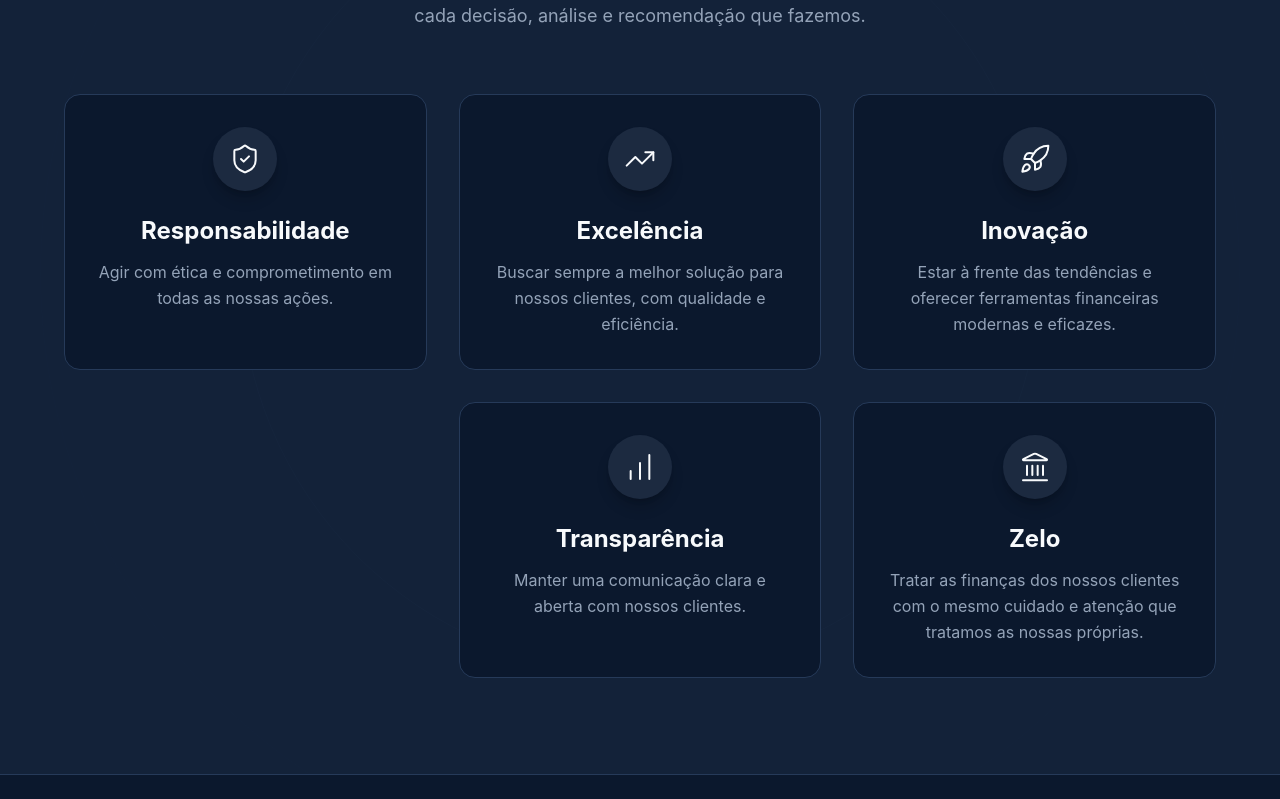
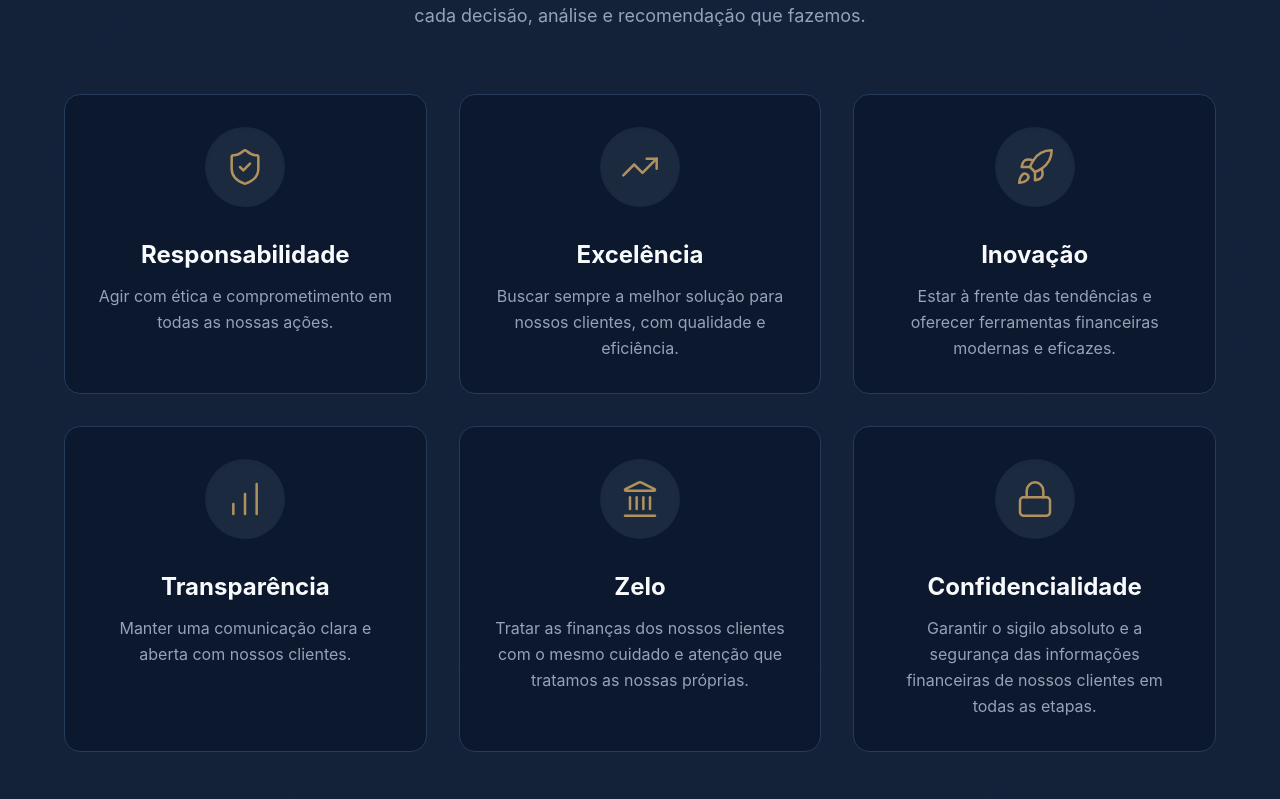
Before and after one commit to gomesalg-Alg/alg-finan-as-pessoais-aef4fpcfn, a React (Vite) app: page / in a window 1280 px wide. Shown: the part 2721-3520 px from the top of the page. Built offline with nearby package versions, Linux system fonts and the light colour scheme.

Commit message:
Refactor About page layout and values section

```diff
--- a/package.json
+++ b/package.json
@@ -46,6 +46,7 @@
     "@radix-ui/react-toggle": "^1.1.10",
     "@radix-ui/react-toggle-group": "^1.1.11",
     "@radix-ui/react-tooltip": "^1.2.8",
+    "@supabase/supabase-js": "^2.100.1",
     "@tailwindcss/aspect-ratio": "^0.4.2",
     "caniuse-lite": "^1.0.30001777",
     "class-variance-authority": "^0.7.1",
@@ -56,6 +57,7 @@
     "embla-carousel-react": "^8.6.0",
     "input-otp": "^1.4.2",
     "next-themes": "^0.4.6",
+    "pocketbase": "~0.26.8",
     "react": "^19.2.4",
     "react-day-picker": "^9.14.0",
     "react-dom": "^19.2.4",
--- a/src/components/home/Values.tsx
+++ b/src/components/home/Values.tsx
@@ -1,4 +1,4 @@
-import { ShieldCheck, TrendingUp, Rocket, BarChart, Landmark } from 'lucide-react'
+import { ShieldCheck, TrendingUp, Rocket, BarChart, Landmark, Lock } from 'lucide-react'
 
 const valuesList = [
   {
@@ -28,6 +28,12 @@ const valuesList = [
       'Tratar as finanças dos nossos clientes com o mesmo cuidado e atenção que tratamos as nossas próprias.',
     icon: Landmark,
   },
+  {
+    title: 'Confidencialidade',
+    description:
+      'Garantir o sigilo absoluto e a segurança das informações financeiras de nossos clientes em todas as etapas.',
+    icon: Lock,
+  },
 ]
 
 export function Values() {
@@ -53,13 +59,11 @@ export function Values() {
             return (
               <div
                 key={index}
-                className={`flex flex-col items-center text-center p-8 rounded-2xl bg-background hover:bg-secondary hover:shadow-2xl transition-all duration-300 border border-border hover:border-primary/30 group ${
-                  index === 3 ? 'lg:col-start-2 lg:col-span-1 lg:-ml-1/2' : ''
-                } ${index === 4 ? 'lg:col-span-1' : ''}`}
+                className="flex flex-col items-center text-center p-8 rounded-2xl bg-background hover:bg-secondary hover:shadow-2xl transition-all duration-300 border border-border hover:border-primary/30 group"
               >
-                <div className="h-16 w-16 rounded-full bg-secondary flex items-center justify-center mb-6 shadow-lg shadow-black/20 group-hover:scale-110 transition-transform duration-300 group-hover:bg-primary">
+                <div className="h-20 w-20 rounded-full bg-secondary flex items-center justify-center mb-8 shadow-inner shadow-black/5 group-hover:scale-110 transition-transform duration-300 group-hover:bg-primary">
                   <Icon
-                    className="h-8 w-8 text-foreground group-hover:text-primary-foreground"
+                    className="h-10 w-10 text-primary group-hover:text-primary-foreground"
                     strokeWidth={1.5}
                   />
                 </div>
--- a/src/lib/pocketbase/schema.json
+++ b/src/lib/pocketbase/schema.json
@@ -1,5 +1,5 @@
 {
-  "generatedAt": "2026-03-26T15:00:28.705Z",
+  "generatedAt": "2026-03-26T15:53:03.795Z",
   "collections": [
     {
       "name": "users",
--- a/src/lib/supabase/types.ts
+++ b/src/lib/supabase/types.ts
@@ -1,17 +1,11 @@
 // AVOID UPDATING THIS FILE DIRECTLY. It is automatically generated.
-export type Json =
-  | string
-  | number
-  | boolean
-  | null
-  | { [key: string]: Json | undefined }
-  | Json[]
+export type Json = string | number | boolean | null | { [key: string]: Json | undefined } | Json[]
 
 export type Database = {
   // Allows to automatically instantiate createClient with right options
   // instead of createClient<Database, { PostgrestVersion: 'XX' }>(URL, KEY)
   __InternalSupabase: {
-    PostgrestVersion: "14.4"
+    PostgrestVersion: '14.4'
   }
   public: {
     Tables: {
@@ -32,33 +26,31 @@ export type Database = {
   }
 }
 
-type DatabaseWithoutInternals = Omit<Database, "__InternalSupabase">
+type DatabaseWithoutInternals = Omit<Database, '__InternalSupabase'>
 
-type DefaultSchema = DatabaseWithoutInternals[Extract<keyof Database, "public">]
+type DefaultSchema = DatabaseWithoutInternals[Extract<keyof Database, 'public'>]
 
 export type Tables<
   DefaultSchemaTableNameOrOptions extends
-    | keyof (DefaultSchema["Tables"] & DefaultSchema["Views"])
+    | keyof (DefaultSchema['Tables'] & DefaultSchema['Views'])
     | { schema: keyof DatabaseWithoutInternals },
   TableName extends DefaultSchemaTableNameOrOptions extends {
     schema: keyof DatabaseWithoutInternals
   }
-    ? keyof (DatabaseWithoutInternals[DefaultSchemaTableNameOrOptions["schema"]]["Tables"] &
-        DatabaseWithoutInternals[DefaultSchemaTableNameOrOptions["schema"]]["Views"])
+    ? keyof (DatabaseWithoutInternals[DefaultSchemaTableNameOrOptions['schema']]['Tables'] &
+        DatabaseWithoutInternals[DefaultSchemaTableNameOrOptions['schema']]['Views'])
     : never = never,
 > = DefaultSchemaTableNameOrOptions extends {
   schema: keyof DatabaseWithoutInternals
 }
-  ? (DatabaseWithoutInternals[DefaultSchemaTableNameOrOptions["schema"]]["Tables"] &
-      DatabaseWithoutInternals[DefaultSchemaTableNameOrOptions["schema"]]["Views"])[TableName] extends {
+  ? (DatabaseWithoutInternals[DefaultSchemaTableNameOrOptions['schema']]['Tables'] &
+      DatabaseWithoutInternals[DefaultSchemaTableNameOrOptions['schema']]['Views'])[TableName] extends {
       Row: infer R
     }
     ? R
     : never
-  : DefaultSchemaTableNameOrOptions extends keyof (DefaultSchema["Tables"] &
-        DefaultSchema["Views"])
-    ? (DefaultSchema["Tables"] &
-        DefaultSchema["Views"])[DefaultSchemaTableNameOrOptions] extends {
+  : DefaultSchemaTableNameOrOptions extends keyof (DefaultSchema['Tables'] & DefaultSchema['Views'])
+    ? (DefaultSchema['Tables'] & DefaultSchema['Views'])[DefaultSchemaTableNameOrOptions] extends {
         Row: infer R
       }
       ? R
@@ -67,23 +59,23 @@ export type Tables<
 
 export type TablesInsert<
   DefaultSchemaTableNameOrOptions extends
-    | keyof DefaultSchema["Tables"]
+    | keyof DefaultSchema['Tables']
     | { schema: keyof DatabaseWithoutInternals },
   TableName extends DefaultSchemaTableNameOrOptions extends {
     schema: keyof DatabaseWithoutInternals
   }
-    ? keyof DatabaseWithoutInternals[DefaultSchemaTableNameOrOptions["schema"]]["Tables"]
+    ? keyof DatabaseWithoutInternals[DefaultSchemaTableNameOrOptions['schema']]['Tables']
     : never = never,
 > = DefaultSchemaTableNameOrOptions extends {
   schema: keyof DatabaseWithoutInternals
 }
-  ? DatabaseWithoutInternals[DefaultSchemaTableNameOrOptions["schema"]]["Tables"][TableName] extends {
+  ? DatabaseWithoutInternals[DefaultSchemaTableNameOrOptions['schema']]['Tables'][TableName] extends {
       Insert: infer I
     }
     ? I
     : never
-  : DefaultSchemaTableNameOrOptions extends keyof DefaultSchema["Tables"]
-    ? DefaultSchema["Tables"][DefaultSchemaTableNameOrOptions] extends {
+  : DefaultSchemaTableNameOrOptions extends keyof DefaultSchema['Tables']
+    ? DefaultSchema['Tables'][DefaultSchemaTableNameOrOptions] extends {
         Insert: infer I
       }
       ? I
@@ -92,23 +84,23 @@ export type TablesInsert<
 
 export type TablesUpdate<
   DefaultSchemaTableNameOrOptions extends
-    | keyof DefaultSchema["Tables"]
+    | keyof DefaultSchema['Tables']
     | { schema: keyof DatabaseWithoutInternals },
   TableName extends DefaultSchemaTableNameOrOptions extends {
     schema: keyof DatabaseWithoutInternals
   }
-    ? keyof DatabaseWithoutInternals[DefaultSchemaTableNameOrOptions["schema"]]["Tables"]
+    ? keyof DatabaseWithoutInternals[DefaultSchemaTableNameOrOptions['schema']]['Tables']
     : never = never,
 > = DefaultSchemaTableNameOrOptions extends {
   schema: keyof DatabaseWithoutInternals
 }
-  ? DatabaseWithoutInternals[DefaultSchemaTableNameOrOptions["schema"]]["Tables"][TableName] extends {
+  ? DatabaseWithoutInternals[DefaultSchemaTableNameOrOptions['schema']]['Tables'][TableName] extends {
       Update: infer U
     }
     ? U
     : never
-  : DefaultSchemaTableNameOrOptions extends keyof DefaultSchema["Tables"]
-    ? DefaultSchema["Tables"][DefaultSchemaTableNameOrOptions] extends {
+  : DefaultSchemaTableNameOrOptions extends keyof DefaultSchema['Tables']
+    ? DefaultSchema['Tables'][DefaultSchemaTableNameOrOptions] extends {
         Update: infer U
       }
       ? U
@@ -117,36 +109,36 @@ export type TablesUpdate<
 
 export type Enums<
   DefaultSchemaEnumNameOrOptions extends
-    | keyof DefaultSchema["Enums"]
+    | keyof DefaultSchema['Enums']
     | { schema: keyof DatabaseWithoutInternals },
   EnumName extends DefaultSchemaEnumNameOrOptions extends {
     schema: keyof DatabaseWithoutInternals
   }
-    ? keyof DatabaseWithoutInternals[DefaultSchemaEnumNameOrOptions["schema"]]["Enums"]
+    ? keyof DatabaseWithoutInternals[DefaultSchemaEnumNameOrOptions['schema']]['Enums']
     : never = never,
 > = DefaultSchemaEnumNameOrOptions extends {
   schema: keyof DatabaseWithoutInternals
 }
-  ? DatabaseWithoutInternals[DefaultSchemaEnumNameOrOptions["schema"]]["Enums"][EnumName]
-  : DefaultSchemaEnumNameOrOptions extends keyof DefaultSchema["Enums"]
-    ? DefaultSchema["Enums"][DefaultSchemaEnumNameOrOptions]
+  ? DatabaseWithoutInternals[DefaultSchemaEnumNameOrOptions['schema']]['Enums'][EnumName]
+  : DefaultSchemaEnumNameOrOptions extends keyof DefaultSchema['Enums']
+    ? DefaultSchema['Enums'][DefaultSchemaEnumNameOrOptions]
     : never
 
 export type CompositeTypes<
   PublicCompositeTypeNameOrOptions extends
-    | keyof DefaultSchema["CompositeTypes"]
+    | keyof DefaultSchema['CompositeTypes']
     | { schema: keyof DatabaseWithoutInternals },
   CompositeTypeName extends PublicCompositeTypeNameOrOptions extends {
     schema: keyof DatabaseWithoutInternals
   }
-    ? keyof DatabaseWithoutInternals[PublicCompositeTypeNameOrOptions["schema"]]["CompositeTypes"]
+    ? keyof DatabaseWithoutInternals[PublicCompositeTypeNameOrOptions['schema']]['CompositeTypes']
     : never = never,
 > = PublicCompositeTypeNameOrOptions extends {
   schema: keyof DatabaseWithoutInternals
 }
-  ? DatabaseWithoutInternals[PublicCompositeTypeNameOrOptions["schema"]]["CompositeTypes"][CompositeTypeName]
-  : PublicCompositeTypeNameOrOptions extends keyof DefaultSchema["CompositeTypes"]
-    ? DefaultSchema["CompositeTypes"][PublicCompositeTypeNameOrOptions]
+  ? DatabaseWithoutInternals[PublicCompositeTypeNameOrOptions['schema']]['CompositeTypes'][CompositeTypeName]
+  : PublicCompositeTypeNameOrOptions extends keyof DefaultSchema['CompositeTypes']
+    ? DefaultSchema['CompositeTypes'][PublicCompositeTypeNameOrOptions]
     : never
 
 export const Constants = {
@@ -154,7 +146,6 @@ export const Constants = {
     Enums: {},
   },
 } as const
-
 
 // ====== DATABASE EXTENDED CONTEXT (auto-generated) ======
 // This section contains actual PostgreSQL column types, constraints, RLS policies,
--- a/src/pages/About.tsx
+++ b/src/pages/About.tsx
@@ -7,6 +7,7 @@ import {
   Rocket,
   BarChart,
   Landmark,
+  Lock,
 } from 'lucide-react'
 import logoUrl from '@/assets/logo_escolhido_alg-bc19d.jpeg'
 
@@ -37,6 +38,12 @@ const valuesList = [
     description:
       'Tratar as finanças dos nossos clientes com o mesmo cuidado e atenção que tratamos as nossas próprias.',
     icon: Landmark,
+  },
+  {
+    title: 'Confidencialidade',
+    description:
+      'Garantir o sigilo absoluto e a segurança das informações financeiras de nossos clientes em todas as etapas.',
+    icon: Lock,
   },
 ]
 
@@ -142,13 +149,11 @@ export default function About() {
               return (
                 <div
                   key={index}
-                  className={`flex flex-col items-center text-center p-8 rounded-2xl bg-card hover:bg-secondary/50 shadow-lg border border-border hover:border-primary/30 transition-all duration-300 group ${
-                    index === 3 ? 'lg:col-start-2 lg:col-span-1 lg:-ml-1/2' : ''
-                  } ${index === 4 ? 'lg:col-span-1' : ''}`}
+                  className="flex flex-col items-center text-center p-8 rounded-2xl bg-card hover:bg-secondary/50 shadow-lg border border-border hover:border-primary/30 transition-all duration-300 group"
                 >
-                  <div className="h-16 w-16 rounded-full bg-secondary flex items-center justify-center mb-6 shadow-md group-hover:scale-110 transition-transform duration-300 group-hover:bg-primary">
+                  <div className="h-20 w-20 rounded-full bg-secondary flex items-center justify-center mb-8 shadow-inner group-hover:scale-110 transition-transform duration-300 group-hover:bg-primary">
                     <Icon
-                      className="h-8 w-8 text-foreground group-hover:text-primary-foreground"
+                      className="h-10 w-10 text-primary group-hover:text-primary-foreground"
                       strokeWidth={1.5}
                     />
                   </div>
```
Also changed, not shown: src/lib/supabase/client.ts (+6 -6 lines), .skip.config.json, src/main.tsx (line endings or trailing spaces), vite-plugin-react-uid.js (line endings or trailing spaces).
